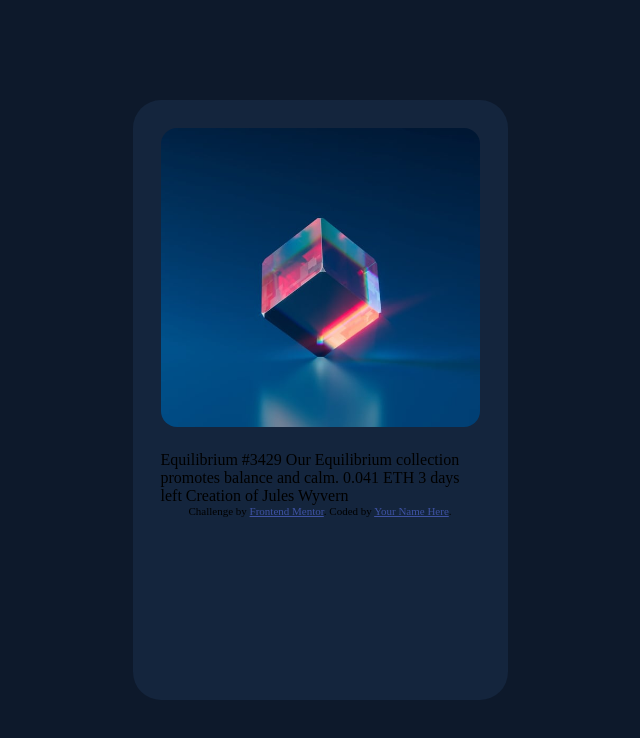
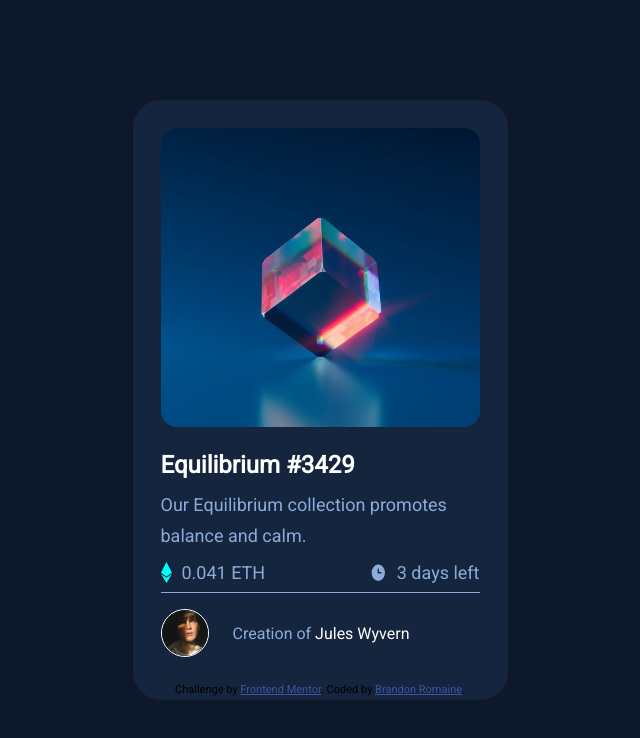
Before and after one commit to dev300blk/nftPreviewCard, a plain HTML site: page index.html in a window 1280 px wide. Shown: the whole page, without its empty margins (320-960 px from the left). Drawn offline with Linux system fonts and the light colour scheme.

Commit message:
Styling of card text.

```diff
--- a/index.html
+++ b/index.html
@@ -12,6 +12,9 @@
 
     <!-- Feel free to remove these styles or customise in your own stylesheet 👍 -->
     <link rel="stylesheet" href="style.css">
+    <link rel="preconnect" href="https://fonts.googleapis.com">
+    <link rel="preconnect" href="https://fonts.gstatic.com" crossorigin>
+    <link href="https://fonts.googleapis.com/css2?family=Roboto&display=swap" rel="stylesheet">
 </head>
 
 <body>
@@ -23,19 +26,30 @@
             </div>
 
             <div class="card-text">
-                Equilibrium #3429
-
-                Our Equilibrium collection promotes balance and calm.
-
-                0.041 ETH
-                3 days left
-
-                Creation of Jules Wyvern
-
+                <div class="equilbrium">
+                    <p>Equilibrium #3429</p>
+                </div>
+                <div class="mission">
+                    <p> Our Equilibrium collection promotes balance and calm.</p>
+                </div>
+                <div class="ticker">
+                    <span class="ether">
+                        <img src="images/icon-ethereum.svg" alt="ethereum">
+                        <p class="ether-p">0.041 ETH</p>
+                    </span>
+                    <span class="timer">
+                        <img src="images/icon-clock.svg" alt="">
+                        <p>3 days left</p>
+                    </span>
+                </div>
+                <div class="creator-profile">
+                    <img src="images/image-avatar.png" alt="" class="jules">
+                    <p> <span class="creator">Creation of</span> <span class="name">Jules Wyvern</span> </p>
+                </div>
                 <div class="attribution">
                     Challenge by <a href="https://www.frontendmentor.io?ref=challenge" target="_blank">Frontend
                         Mentor</a>.
-                    Coded by <a href="#">Your Name Here</a>.
+                    Coded by <a href="#">Brandon Romaine</a>.
                 </div>
             </div>
         </div>
--- a/style.css
+++ b/style.css
@@ -1,3 +1,7 @@
+html {
+    font-family: 'Roboto', sans-serif;
+}
+
 * {
     padding: 0;
     margin: 0;
@@ -16,7 +20,7 @@
 #card {
     background-color: hsl(216, 50%, 16%);
     width: 90%;
-    height: 75%;
+    height: 70%;
     max-width: 375px;
     max-height: 700px;
     min-height: 600px;
@@ -34,10 +38,80 @@
     border-radius: 1rem;
 }
 
-.car-text{
+.card-text {
     display: flex;
     flex-direction: column;
+    justify-content: space-between;
 }
+
+.equilbrium p {
+    font-size: 24px;
+    font-weight: 600;
+    color: hsl(0, 0%, 100%);
+}
+
+.mission p {
+    font-size: 18px;
+    color: hsl(215, 51%, 70%);
+    line-height: 1.75;
+}
+
+.ticker {
+    display: flex;
+    flex-direction: row;
+    justify-content: space-between;
+}
+
+.ether {
+    display: flex;
+    gap: 10px;
+}
+
+.timer{
+    display: flex;
+    gap: 10px;
+}
+
+.ether p {
+    color: hsl(178, 100%, 50%);
+    font-size: 30px;
+}
+
+.ticker p {
+    font-size: 18px;
+    color: hsl(215, 51%, 70%);
+}
+
+.creator-profile {
+    display: flex;
+    flex-direction: row;
+
+    border-top: solid 1px  hsl(215, 51%, 70%);
+    padding-top: 1rem;
+    padding-bottom: 1rem;
+
+}
+
+.creator-profile p {
+    align-self: center;
+    margin-left: 1.5rem;
+}
+
+.creator{
+    color: hsl(215, 51%, 70%);
+}
+
+.name{
+    color:hsl(0, 0%, 100%);
+}
+
+.jules {
+    height: 48px;
+    width: 48px;
+    border: solid .1px hsl(0, 0%, 100%);
+    border-radius: 50%;
+}
+
 
 
 
```
